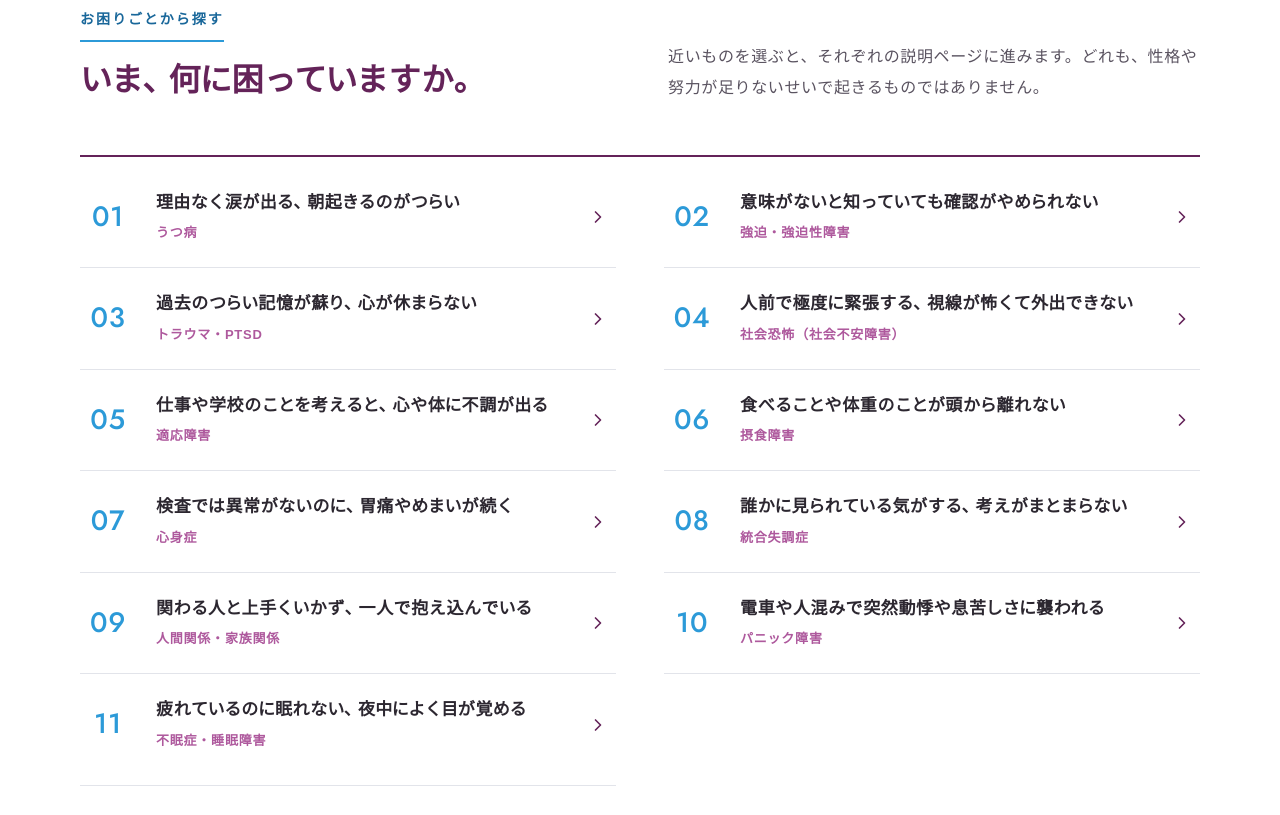
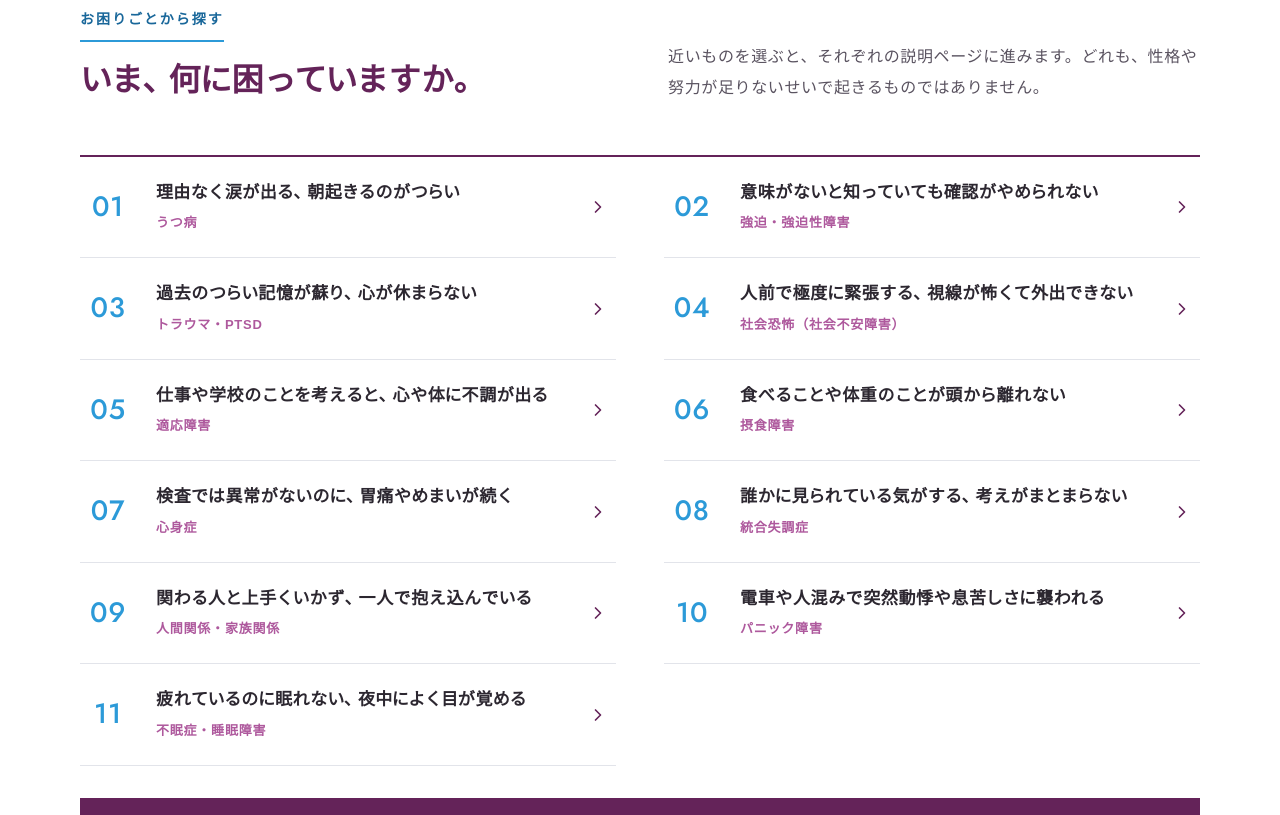
Before and after one commit to MDDESIGNTOKYO/kawasaki-numata-design, a plain HTML site: page 008/index.html in a window 1280 px wide. Shown: the part 951-1766 px from the top of the page. Drawn offline with Linux system fonts and the light colour scheme; a web font is replaced by a local one.

Commit message:
008：お困りごと一覧の上下の余白を元に戻す
Co-Authored-By: Claude Opus 5.5 <noreply@anthropic.com>
Claude-Session: https://claude.ai/code/session_01PqN1TRnnMqSdtr1dScAdhW

```diff
--- a/008/assets/css/style.css
+++ b/008/assets/css/style.css
@@ -112,9 +112,6 @@ table { border-collapse: collapse; }
 .trouble { display: grid; grid-template-columns: repeat(2, minmax(0, 1fr)); gap: 0 48px; border-top: 2px solid var(--plum); }
 .trouble a { display: flex; align-items: center; gap: 20px; padding: 22px 8px 22px 0; border-bottom: 1px solid var(--line); text-decoration: none; transition: background-color .2s; height: 100%; }
 .trouble a:hover { background: var(--purple-soft); }
-.trouble { padding-top: 10px; }  /* 上の線との間（マウスを乗せても白いまま） */
-.trouble li:last-child { padding-bottom: 10px; border-bottom: 1px solid var(--line); }  /* 下の線との間も上とそろえる */
-.trouble li:last-child a { border-bottom: 0; }
 .trouble__num { font-family: var(--num); font-size: 28px; font-weight: 500; color: var(--sky); width: 2em; text-align: center; flex: none; }
 .trouble__text { flex: 1; min-width: 0; display: flex; flex-direction: column; gap: 2px; }
 .trouble__tag { font-size: 13px; font-weight: 700; color: var(--purple); letter-spacing: .06em; margin-top: 2px; }
```
